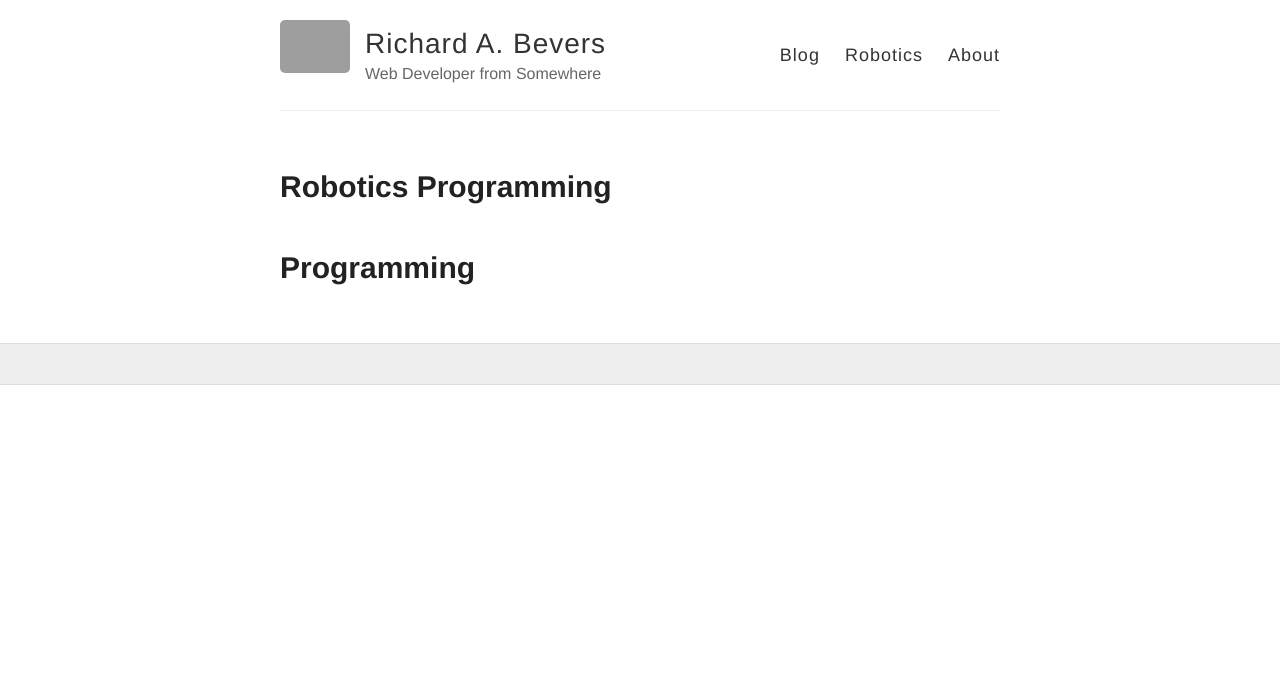
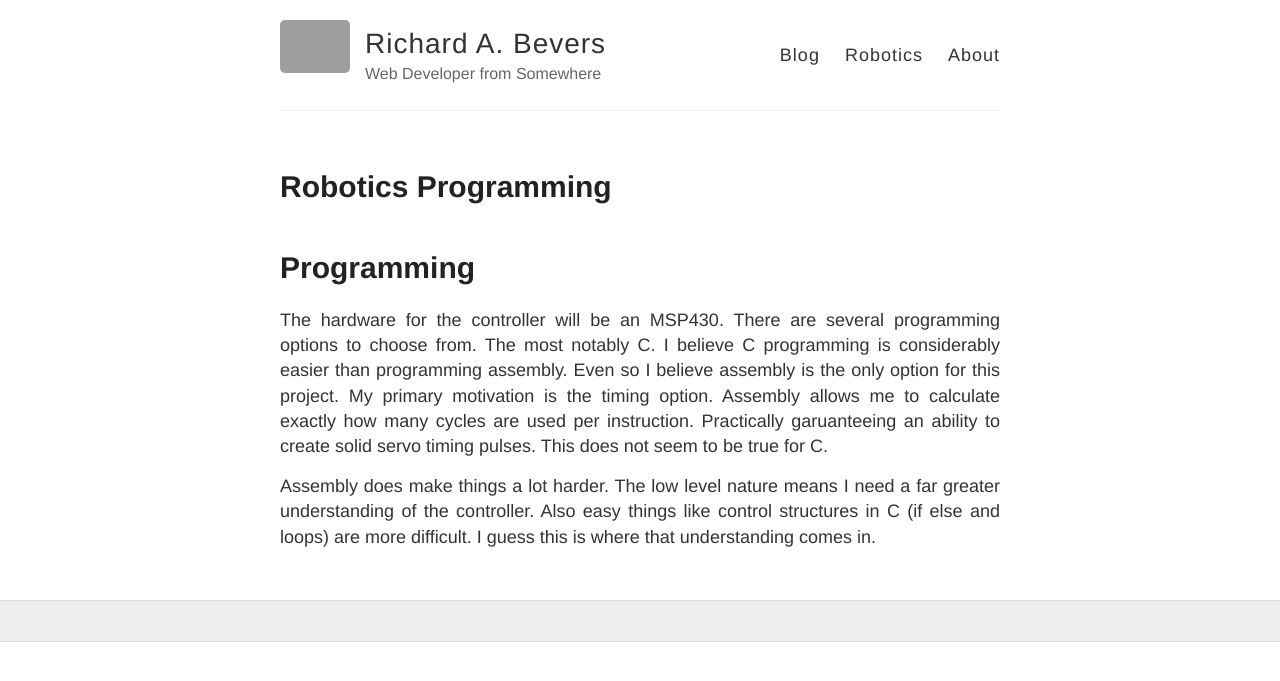
Before and after one commit to rabevers/rabevers, a Jekyll site: the page built from programming.md, in a window 1280 px wide. Shown: the top 681 px of the page. Built offline with Jekyll 4.4.1, drawn with Linux system fonts in a browser that asks for light colours; grey boxes are pictures that could not be loaded.

Commit message:
Changed programming page

```diff
--- a/programming.md
+++ b/programming.md
@@ -5,3 +5,7 @@ permalink: /robotics/programming
 ---
 
 # Programming
+
+The hardware for the controller will be an MSP430. There are several programming options to choose from. The most notably C. I believe C programming is considerably easier than programming assembly. Even so I believe assembly is the only option for this project. My primary motivation is the timing option. Assembly allows me to calculate exactly how many cycles are used per instruction. Practically garuanteeing an ability to create solid servo timing pulses. This does not seem to be true for C.
+
+Assembly does make things a lot harder. The low level nature means I need a far greater understanding of the controller. Also easy things like control structures in C (if else and loops) are more difficult. I guess this is where that understanding comes in.
```
